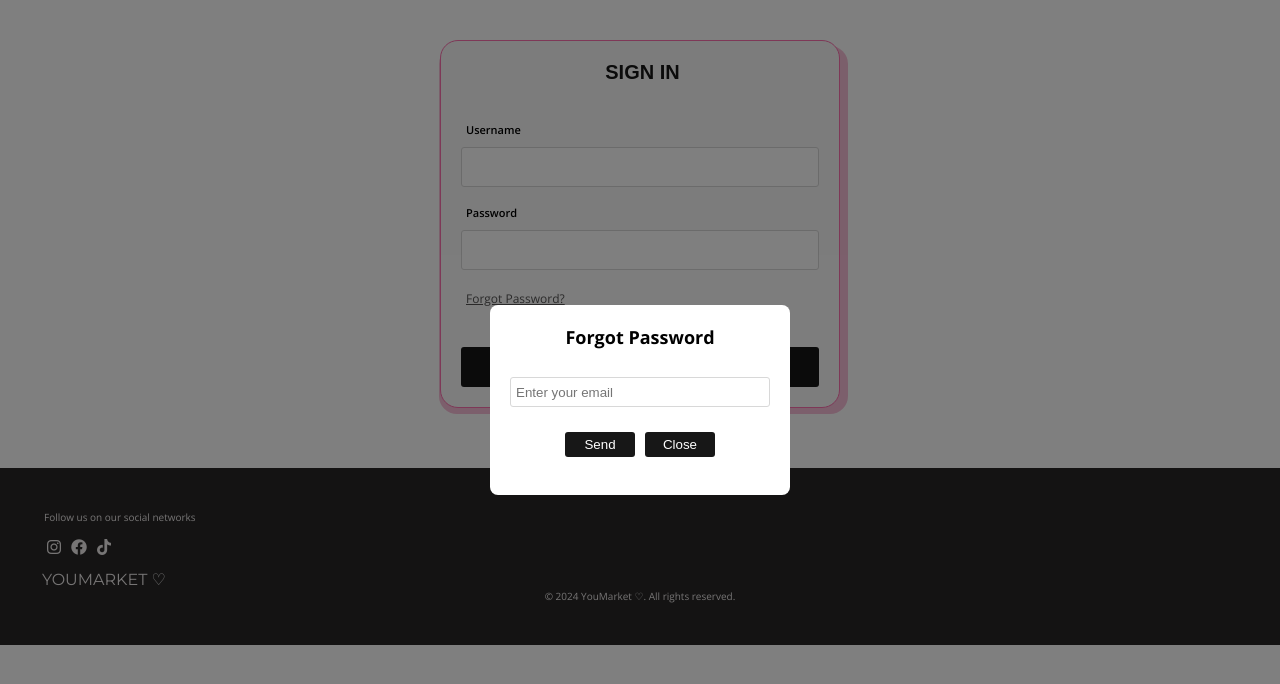
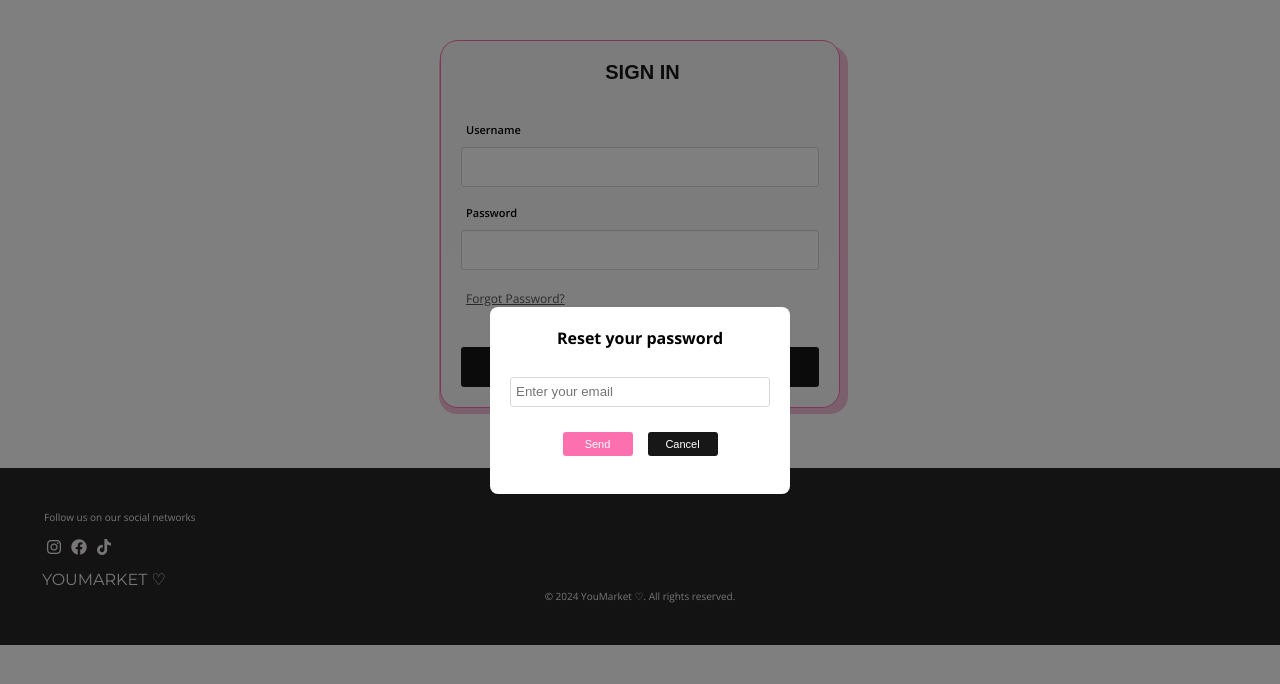
Before and after one commit to Valmontx/BOOTCAMP-FRONTEND-REACT-NTT, a React (Vite) app in the folder project-market/: page / in a window 1280 px wide. Both pictures are taken after a click on the link "Forgot Password?". Shown: the top 684 px of the page. Built offline with nearby package versions, Linux system fonts and the light colour scheme; a web font is replaced by a local one.

Commit message:
docs: nueva actualizacion del readme

```diff
--- a/project-market/src/Pages/Login/modal/ModalPass.tsx
+++ b/project-market/src/Pages/Login/modal/ModalPass.tsx
@@ -12,7 +12,7 @@ const ModalPass: React.FC<ForgotPasswordModalProps> = ({
   return (
     <div className="modal">
       <div className="modal-content">
-        <h2  className="forgot-pass">Forgot Password</h2>
+        <h2  className="reset-pass">Reset your password</h2>
 
         <div className="container-input-button">
           <input
@@ -22,8 +22,8 @@ const ModalPass: React.FC<ForgotPasswordModalProps> = ({
             onChange={onEmailChange}
           />
           <div className="container-button">
-          <button onClick={onSubmit}>Send</button>
-          <button onClick={onClose}>Close</button>
+          <button className="button-send" onClick={onSubmit}>Send</button>
+          <button className="button-close" onClick={onClose}>Cancel</button>
           </div>
 
         </div>
--- a/project-market/src/Pages/Login/modal/ModalStyle.css
+++ b/project-market/src/Pages/Login/modal/ModalStyle.css
@@ -1,3 +1,8 @@
+
+.button-close:hover , .button-send:hover{
+  box-shadow: 1px 2px 8px 2px #d8d8d8;
+}
+
 .modal {
   position: fixed;
   top: 0;
@@ -18,17 +23,18 @@
   height: auto;
   text-align: center;
 }
-  .forgot-pass{
+
+.reset-pass {
   margin-bottom: 10px;
-   font-size: 18px;
+  font-size: 16px;
 }
 
-  .container-input-button{
+.container-input-button {
   display: flex;
   flex-direction: column;
 }
 
-  .container-input-button input{
+.container-input-button input {
 
   border: 1px solid #d8d8d8;
   text-indent: 5px;
@@ -38,27 +44,40 @@
   margin-top: 18px;
 }
 
-  .container-input-button button{
+.container-input-button button {
   margin-top: 10px;
-    margin-bottom: 18px ;
+  margin-bottom: 18px;
 }
 
-  .container-button{
+.container-button {
   display: flex;
-    gap: 10px;
+  gap: 15px;
   justify-content: center;
 }
 
-  .container-button button{
+.container-button button {
   width: 70px;
   border: none;
-    padding: 5px;
+  padding: 6px;
   border-radius: 3px;
-    color:#ffff;
+  color: #ffff;
+  font-size: 11px;
+}
+
+.button-send {
+  background-color: #fd70af;
+  cursor: pointer;
+}
+
+.button-close {
   background-color: rgb(23, 23, 23);
+  cursor: pointer;
 }
+
+
+
 .error-text {
-    color:  rgb(245, 51, 51);
+  color: rgb(245, 51, 51);
   font-size: 12px;
 }
 
--- a/project-market/src/context/AuthContex.tsx
+++ b/project-market/src/context/AuthContex.tsx
@@ -30,7 +30,7 @@ export const AuthProvider: FC<{ children: ReactNode }> = ({ children }) => {
 
     const response = await loginService(username, password);
     if (response.success) {
-      localStorage.setItem("token", response.token);
+      localStorage.setItem("token", response.token );
       localStorage.setItem("username", username);
 
       setIsAuthenticated(true);
--- a/project-market/src/hooks/useLoginForm.ts
+++ b/project-market/src/hooks/useLoginForm.ts
@@ -1,4 +1,4 @@
-import { showErrorNotification, showSuccessNotification } from "../utils/notificationSerive";
+import { showErrorNotification, showSuccessNotification } from "../utils/notificationSerivice";
 import { validateUsername } from "../utils/regexUtils";
 import { useAuthLogin } from "./useAuthLogin";
 
--- a/project-market/src/services/authService.ts
+++ b/project-market/src/services/authService.ts
@@ -6,8 +6,8 @@ export const loginService = async (username: string, password: string) => {
           "Content-Type": "application/json",
         },
         body: JSON.stringify({
-          username: username,
-          password: password,
+          username,
+          password,
         }),
       });
 
```
Also changed, not shown: project-market/src/hooks/useForgotPass.ts (renamed from project-market/src/hooks/useForgotPass.tsx), project-market/src/utils/notificationSerivice.ts (renamed from project-market/src/utils/notificationSerive.ts), 1 other file (tests, documents, lock files or other folders). Lines whose indentation alone changed are shown as unchanged.
